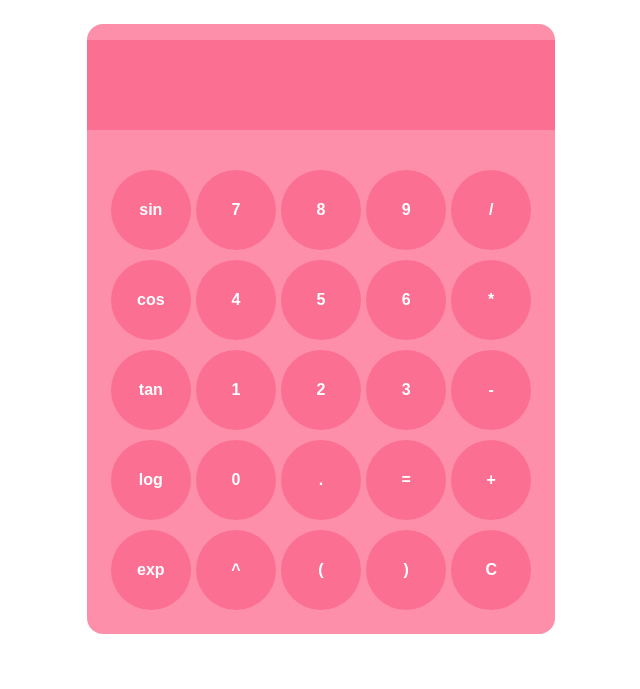
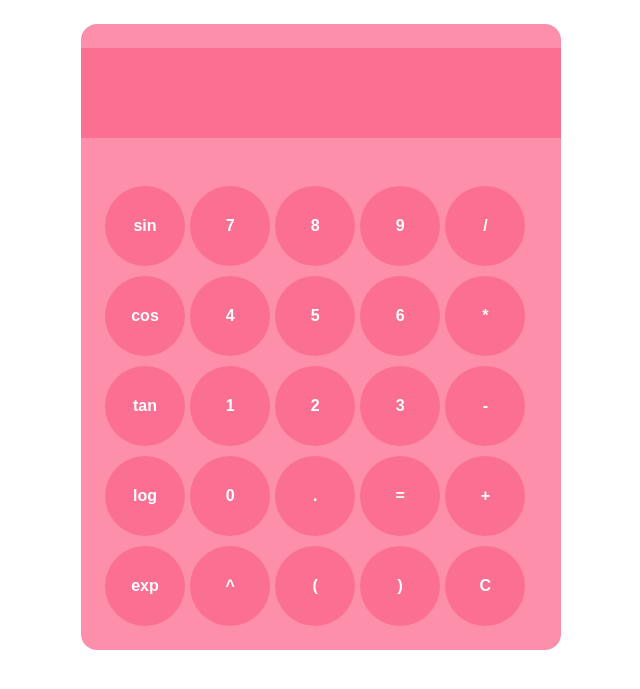
Before and after one commit to ayly8/Calculator, a Flask app: page / in a window 1280 px wide. Shown: the top 689 px of the page, without its empty margins (319-959 px from the left). Run offline with Flask 3, Linux system fonts and the light colour scheme.

Commit message:
edited gpt api prompt, updated css and comments

```diff
--- a/app.py
+++ b/app.py
@@ -24,7 +24,7 @@
    eval_input = request.get_json()
    x = eval_input.get('input')
    # puts the x into the prompt
-   prompt = f"Please evaluate the expression: {x}"
+   prompt = f"Please evaluate the following expression and only give me the result: {x}"
    # call the chatgpt api to get the suggested result
    response = client.chat.completions.create(
                model="gpt-3.5-turbo",
--- a/static/css/style.css
+++ b/static/css/style.css
@@ -1,4 +1,4 @@
-/* pink palette: #fee5eb, #ffc2d2, #feb3c7, #fd8faa, #fb6f92*/
+/* pink palette colors: #fee5eb, #ffc2d2, #feb3c7, #fd8faa, #fb6f92*/
 
 body {
    margin: 0;
@@ -14,17 +14,18 @@
    background-color: #fd8faa;
    border-radius: 16px;
    overflow: hidden;
+   width: 480px;
 }
 
 #display{
-   /* width: 100%; */
    height: 50px;
    padding: 20px;
-   font-size: 16px;
-   text-align: left;
+   font-size: 24px;
+   text-align: right;
    border: none;
    background-color: #fb6f92;
    color: white;
+   overflow: hidden;
    text-wrap: wrap;
 }
 
--- a/static/js/scripts.js
+++ b/static/js/scripts.js
@@ -1,8 +1,10 @@
+// appends numbers/symbols the user selects on the display field
 function append_display(input){
    const display = document.getElementById("display");
    display.innerText += input;
 }
 
+// clears the numbers/symbols on the display field
 function clear_display(){
    const display = document.getElementById("display");
    display.innerText = "";
```
